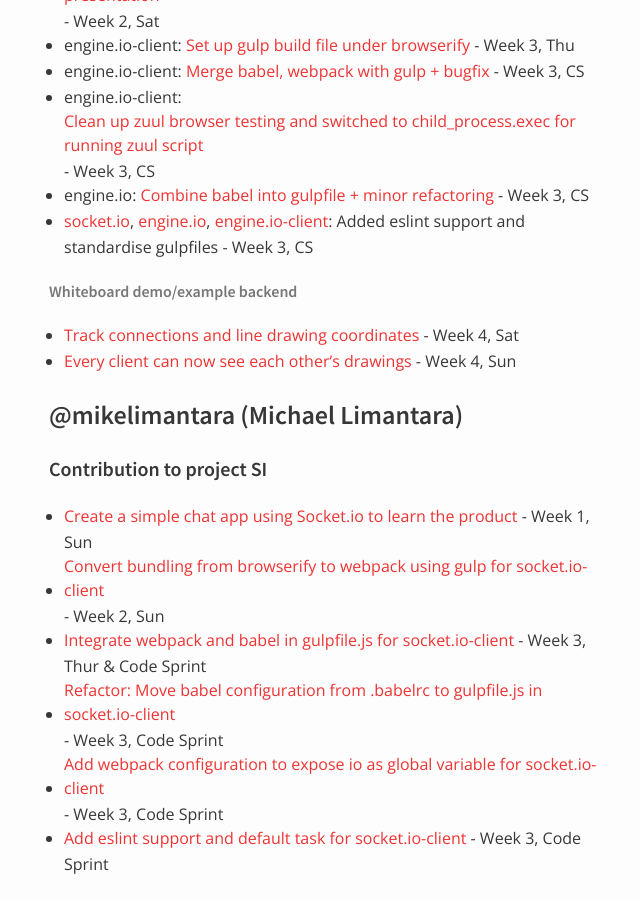
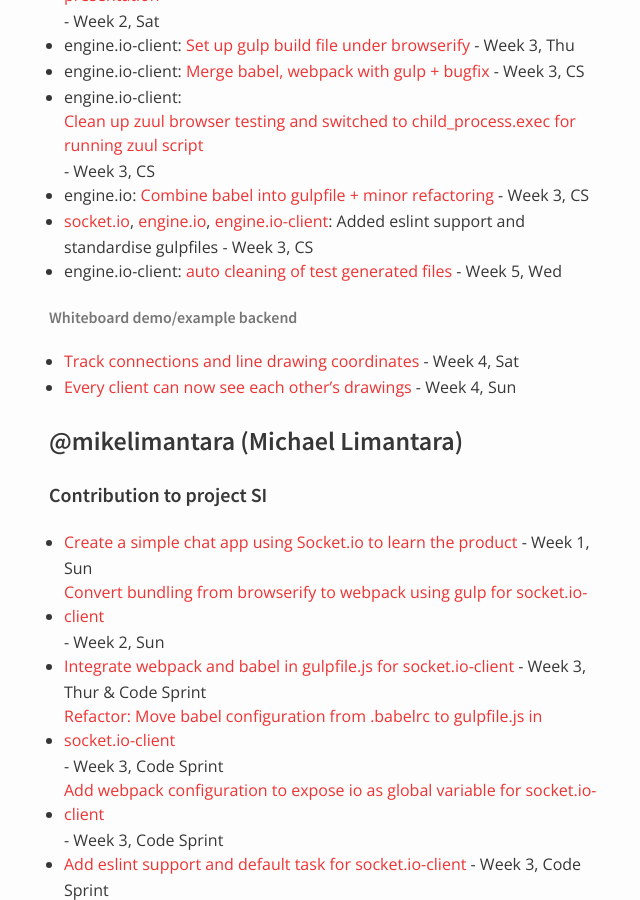
Before and after one commit to nus-oss/cs3281-AY1516S2-website, a Jekyll site: the page built from teams/socketio.md, in a window 1280 px wide and 900 px high, scrolled down 3596 px. Shown: the whole window, without its empty margins (321-961 px from the left). Built offline with Jekyll 4.4.1, drawn with Linux system fonts in a browser that asks for light colours.

Commit message:
yijin upd

```diff
--- a/teams/socketio.md
+++ b/teams/socketio.md
@@ -126,6 +126,7 @@
 * engine.io-client: [Clean up zuul browser testing and switched to child_process.exec for running zuul script](https://github.com/nus-fboa2016-si/engine.io-client/commit/9079369603a6f22d9ea445a485b3fbb9466e82b8) - Week 3, CS
 * engine.io: [Combine babel into gulpfile + minor refactoring](https://github.com/nus-fboa2016-si/engine.io/commit/06c3e8cea4158724aa86c012cc70ea1d3df05a93) - Week 3, CS
 * [socket.io](https://github.com/nus-fboa2016-si/socket.io/commit/920412587b245c4ae5f7c95a583dd37f20c2d904), [engine.io](https://github.com/nus-fboa2016-si/engine.io/commit/49fac3af62693cf3cda40da52c09f37845df04e5), [engine.io-client](https://github.com/nus-fboa2016-si/engine.io/commit/49fac3af62693cf3cda40da52c09f37845df04e5): Added eslint support and standardise gulpfiles - Week 3, CS
+* engine.io-client: [auto cleaning of test generated files](https://github.com/nus-fboa2016-si/engine.io-client/commit/46b28e0a0c9c3b36f208b22eaee7a8f75037b268) - Week 5, Wed
 
 ###### Whiteboard demo/example backend
 * [Track connections and line drawing coordinates](https://github.com/nus-fboa2016-si/whiteboard/commit/0008a83cb0a3a1d3d133172a4458e8b8e9c8c2ec) - Week 4, Sat
```
